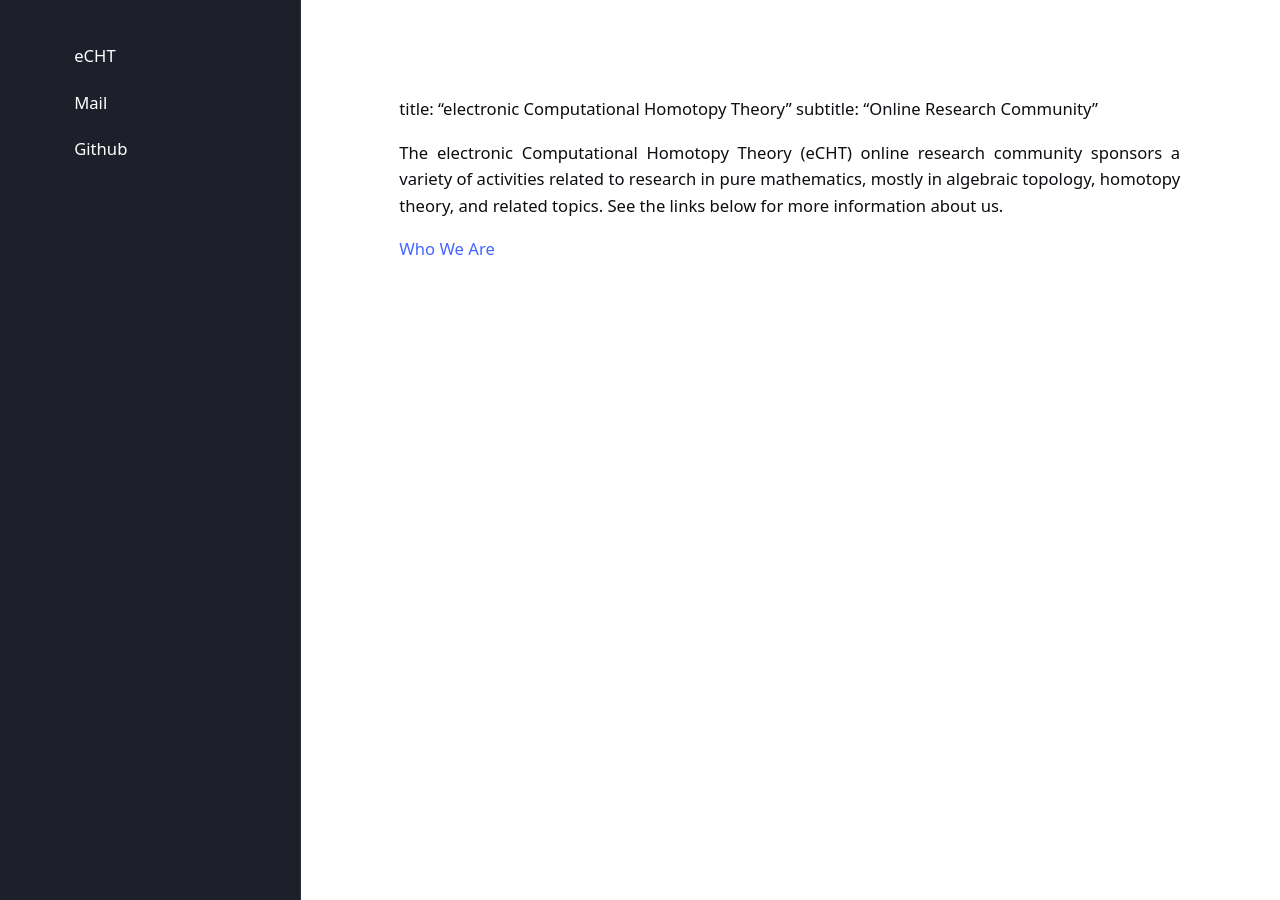
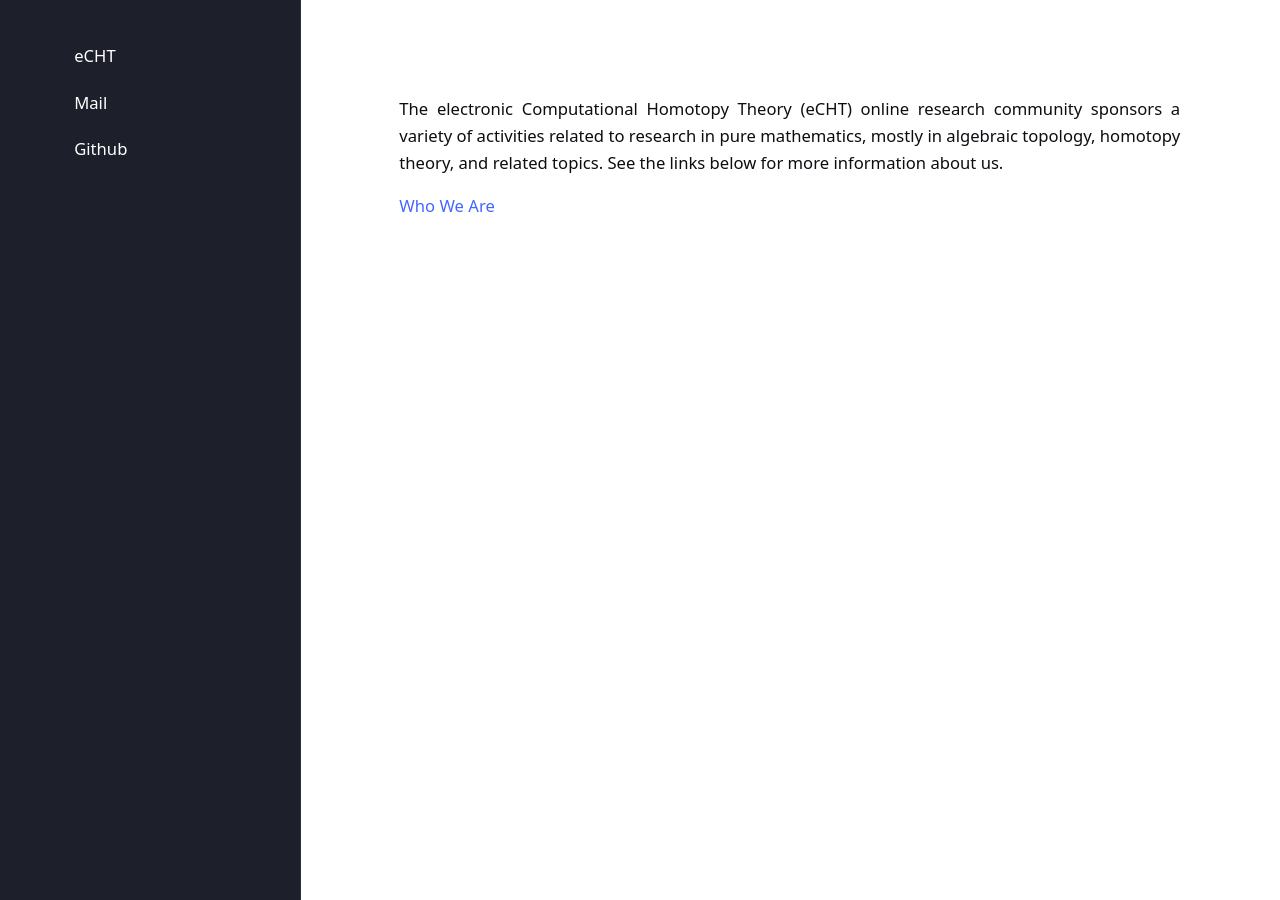
Before and after one commit to eCHTorc/eCHTorc.github.io, a Jekyll site: the page built from index.md, in a window 1280 px wide. Built offline with Jekyll 4.4.1, drawn with Linux system fonts in a browser that asks for light colours; our own code applies the rules of GitHub Pages for plain Markdown files.

Commit message:
Update index.md

```diff
--- a/index.md
+++ b/index.md
@@ -1,6 +1,3 @@
-title: "electronic Computational Homotopy Theory"
-subtitle: "Online Research Community"
-
 The electronic Computational Homotopy Theory (eCHT) online research community sponsors a variety of activities related to research in pure mathematics, mostly in algebraic topology, homotopy theory, and related topics.  See the links below for more information about us.
 
 <a href="https://echtorc.github.io/who-we-are/">Who We Are</a>
```
